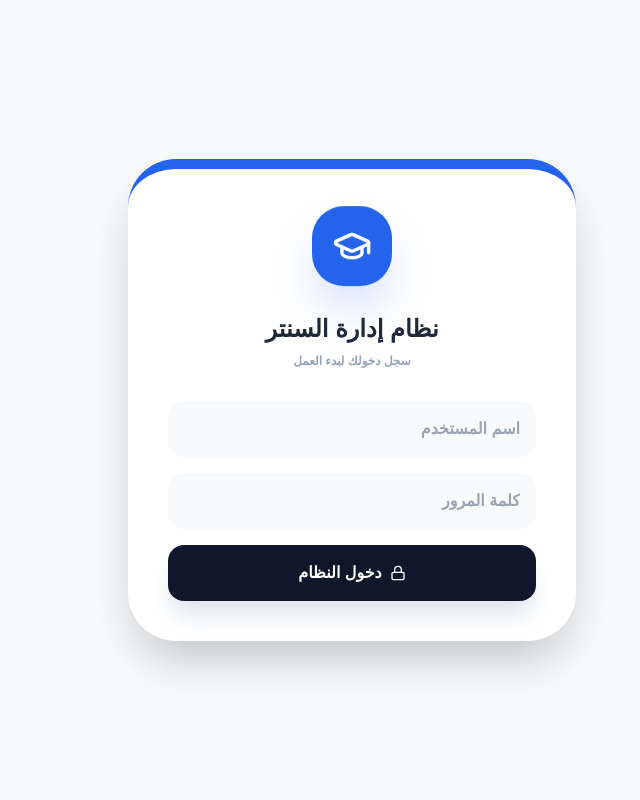
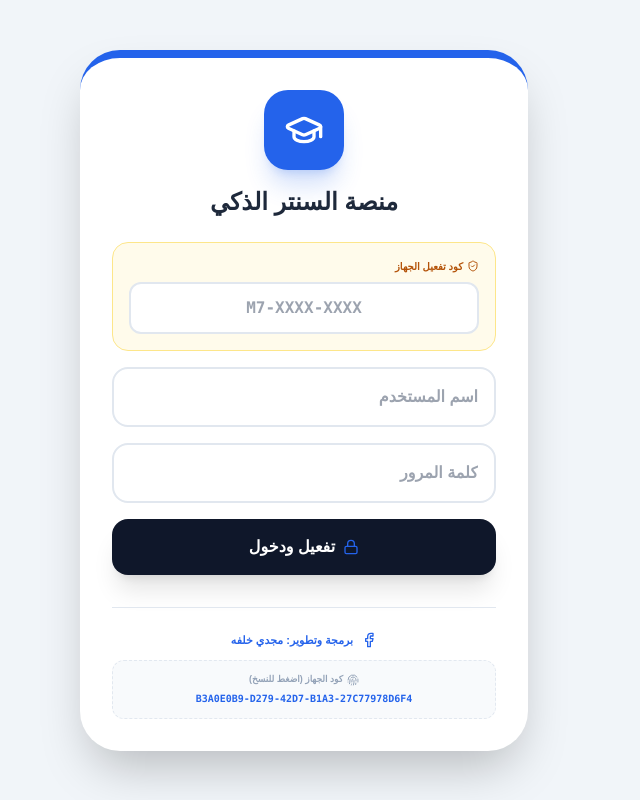
Before and after one commit to magdykhelfa/centr2, a React (Vite) app: page / in a window 1280 px wide. Shown: the whole page, without its empty margins (383-1023 px from the left). Built offline with nearby package versions, Linux system fonts and the light colour scheme; the HTML template or start-up script is replaced by a standard one.

Commit message:
Add files via upload

```diff
--- a/src/App.tsx
+++ b/src/App.tsx
@@ -1,126 +1,180 @@
-import { useState, useEffect, Suspense, lazy } from 'react';
+import { useState, useEffect } from 'react';
 import { Toaster } from "@/components/ui/toaster";
 import { Toaster as Sonner } from "sonner";
 import { TooltipProvider } from "@/components/ui/tooltip";
 import { QueryClient, QueryClientProvider } from "@tanstack/react-query";
-import { HashRouter as Router, Routes, Route } from "react-router-dom";
+import { HashRouter as Router, Routes, Route, Navigate } from "react-router-dom";
 import { MainLayout } from "./components/layout/MainLayout";
-import { GraduationCap, Lock } from 'lucide-react';
+import { GraduationCap, Lock, Facebook, Fingerprint, ShieldCheck, Wifi, Save, X } from 'lucide-react';
 import { toast } from 'sonner';
 
-// --- Lazy Pages ---
-const Dashboard = lazy(() => import("./pages/Dashboard"));
-const Teachers = lazy(() => import("./pages/Teachers")); // ضفنا المدرسين هنا
-const Students = lazy(() => import("./pages/Students"));
-const Groups = lazy(() => import("./pages/Groups"));
-const Attendance = lazy(() => import("./pages/Attendance"));
-const Sessions = lazy(() => import("./pages/Sessions"));
-const Exams = lazy(() => import("./pages/Exams"));
-const Parents = lazy(() => import("./pages/Parents"));
-const Finance = lazy(() => import("./pages/Finance"));
-const Alerts = lazy(() => import("./pages/Alerts"));
-const Reports = lazy(() => import("./pages/Reports"));
-const Settings = lazy(() => import("./pages/Settings"));
-const NotFound = lazy(() => import("./pages/NotFound"));
-
+import Dashboard from "./pages/Dashboard";
+import Students from "./pages/Students";
+import Groups from "./pages/Groups";
+import Attendance from "./pages/Attendance";
+import Exams from "./pages/Exams";
+import Parents from "./pages/Parents";
+import Finance from "./pages/Finance";
+import Alerts from "./pages/Alerts";
+import Reports from "./pages/Reports";
+import Settings from "./pages/Settings";
+import Teachers from "./pages/Teachers"; // استيراد صفحة المدرسين التي أنشأناها
+import NotFound from "./pages/NotFound";
+import Archive from "./pages/Archive"; // أضف هذا السطر هنا
+import BooksPage from "./pages/BooksPage";
 const queryClient = new QueryClient();
 
 const App = () => {
   const [user, setUser] = useState<any>(null);
   const [loading, setLoading] = useState(true);
-  const [form, setForm] = useState({ n: '', p: '' });
+  const [form, setForm] = useState({ n: '', p: '', act: '' });
+  const [deviceId, setDeviceId] = useState('');
+  const [isActivated, setIsActivated] = useState(false);
+  const [showIpPanel, setShowIpPanel] = useState(false);
+  const [manualIp, setManualIp] = useState(localStorage.getItem('server_ip') || '');
+
+  // المعادلة الرياضية الخاصة بك (M7)
+  const generateMathKey = (id: string) => {
+    if (!id) return "";
+    const clean = id.replace(/[^A-Z0-9]/gi, '');
+    const mathPart = (clean.length * 9000) + 555;
+    const reversed = clean.split('').reverse().join('').toUpperCase();
+    return `M7-${mathPart}-${reversed.slice(0, 8)}`;
+  };
+
+  const generateUUID = () => {
+    let d = new Date().getTime();
+    return 'xxxxxxxx-xxxx-4xxx-yxxx-xxxxxxxxxxxx'.replace(/[xy]/g, (c) => {
+      let r = (d + Math.random() * 16) % 16 | 0;
+      d = Math.floor(d / 16);
+      return (c === 'x' ? r : (r & 0x3 | 0x8)).toString(16).toUpperCase();
+    });
+  };
 
   useEffect(() => {
+    // --- منطق جلب كود الماذربورد الحقيقي ---
+    let finalId = "";
+    try {
+      // التحقق إذا كان البرنامج يعمل داخل Electron
+      if (window && (window as any).require) {
+        const { ipcRenderer } = (window as any).require('electron');
+        const hardwareId = ipcRenderer.sendSync('get-hardware-id');
+        if (hardwareId) finalId = hardwareId;
+      }
+    } catch (e) {
+      console.log("Not in Electron environment");
+    }
+
+    // لو فشل جلب كود الماذربورد (مثلاً شغال في المتصفح)، نستخدم الـ UUID كاحتياطي
+    if (!finalId) {
+      finalId = localStorage.getItem('fixed_id') || generateUUID();
+      localStorage.setItem('fixed_id', finalId);
+    }
+
+    setDeviceId(finalId);
+
+    // التحقق من التفعيل بالـ ID الحقيقي
+    if (localStorage.getItem('license_key') === generateMathKey(finalId)) setIsActivated(true);
+
+    // جلب المستخدم الحالي
     const s = localStorage.getItem('current_edu_user');
     if (s) setUser(JSON.parse(s));
-    setLoading(false);
+
+    setTimeout(() => setLoading(false), 500);
   }, []);
 
   const handleLogin = (e: any) => {
     e.preventDefault();
+    if (!isActivated) {
+      const expected = generateMathKey(deviceId);
+      if (form.act.trim().toUpperCase() === expected.toUpperCase()) {
+        localStorage.setItem('license_key', expected);
+        setIsActivated(true);
+        toast.success('تم التفعيل بنجاح');
+      } else {
+        toast.error('كود التفعيل غير صحيح، تأكد من الكود أو تواصل مع الدعم', {
+          style: { background: '#ef4444', color: '#fff' }
+        });
+        return;
+      }
+    }
+
     const all = JSON.parse(localStorage.getItem('edu_users') || '[]');
-
     if (all.length === 0 && form.n === "admin" && form.p === "admin") {
         const admin = { name: "المدير العام", user: "admin", password: "admin", role: "admin" };
         localStorage.setItem('edu_users', JSON.stringify([admin]));
+        setUser(admin);
         localStorage.setItem('current_edu_user', JSON.stringify(admin));
-      setUser(admin);
-      toast.success('تم تسجيل الدخول بنجاح');
         return;
     }
 
-    const foundUser = all.find((u: any) => u.user === form.n && u.password === form.p);
-    if (foundUser) {
-      setUser(foundUser);
-      localStorage.setItem('current_edu_user', JSON.stringify(foundUser));
-      toast.success(`أهلاً بك يا ${foundUser.name}`);
+    const f = all.find((u: any) => u.user === form.n && u.password === form.p);
+    if (f) {
+        setUser(f);
+        localStorage.setItem('current_edu_user', JSON.stringify(f));
+        toast.success(`أهلاً بك يا ${f.name}`);
     } else {
         toast.error('بيانات الدخول خاطئة');
     }
   };
 
-  if (loading) return null;
+  const handleCopyId = () => {
+    navigator.clipboard.writeText(deviceId);
+    toast('تم نسخ الكود بنجاح', { icon: '📋', style: { borderRadius: '10px', background: '#333', color: '#fff' } });
+  };
+
+  if (loading) return ( <div className="min-h-screen bg-white flex items-center justify-center font-black" dir="rtl"> <div className="text-center space-y-4"> <div className="w-20 h-20 bg-primary rounded-3xl flex items-center justify-center mx-auto shadow-2xl animate-bounce"><GraduationCap className="text-white w-10 h-10" /></div> <div className="text-slate-400">جاري تحميل المنصة...</div> </div> </div> );
 
   if (!user) return (
-    <div className="min-h-screen bg-slate-50 flex items-center justify-center p-4 font-bold animate-in fade-in duration-500" dir="rtl">
-      <div className="bg-white w-full max-w-md rounded-[3rem] p-10 shadow-2xl border-t-[10px] border-primary text-center">
-        <div className="w-20 h-20 bg-primary rounded-[2rem] flex items-center justify-center mx-auto mb-6 shadow-2xl shadow-primary/30 animate-bounce">
+    <div className="min-h-screen bg-slate-100 flex items-center justify-center p-4 font-bold" dir="rtl">
+      <div className="bg-white w-full max-w-md rounded-[2.5rem] p-8 shadow-2xl border-t-8 border-primary text-center relative overflow-hidden">
+        {showIpPanel && (
+          <div className="absolute inset-0 bg-white/98 z-50 flex flex-col items-center justify-center p-6 animate-in slide-in-from-top duration-300">
+             <button onClick={() => setShowIpPanel(false)} className="absolute top-4 left-4 text-slate-400 hover:text-red-500 border-none bg-transparent cursor-pointer"><X /></button>
+             <Wifi className="w-12 h-12 text-primary mb-2 animate-pulse" />
+             <h2 className="font-black text-slate-800 mb-1">إعدادات الربط بالشبكة</h2>
+             <p className="text-[10px] text-slate-400 mb-4 font-bold">للمساعدين: ادخل IP الجهاز الرئيسي</p>
+             <input value={manualIp} onChange={(e) => setManualIp(e.target.value)} className="w-full p-3 border-2 rounded-xl text-center font-bold mb-4 outline-none focus:border-primary" placeholder="192.168.1.X" />
+             <button onClick={() => { if (manualIp.trim()) { localStorage.setItem('server_ip', manualIp.trim()); } else { localStorage.removeItem('server_ip'); } window.location.reload(); }} className="w-full bg-primary text-white py-3 rounded-xl font-bold flex items-center justify-center gap-2 border-none cursor-pointer"><Save className="w-4 h-4" /> حفظ والربط</button>
+          </div>
+        )}
+        <div onClick={() => setShowIpPanel(true)} className="w-20 h-20 bg-primary rounded-3xl flex items-center justify-center mx-auto mb-4 shadow-xl shadow-primary/20 cursor-pointer hover:rotate-6 transition-transform">
           <GraduationCap className="text-white w-10 h-10" />
         </div>
-        <h1 className="text-2xl text-slate-800 mb-2 font-black">نظام إدارة السنتر</h1>
-        <p className="text-slate-400 text-xs mb-8 font-black">سجل دخولك لبدء العمل</p>
-        <form onSubmit={handleLogin} className="space-y-4">
-          <input
-            required
-            className="w-full p-4 bg-slate-50 border-none rounded-2xl text-right outline-none focus:ring-2 ring-primary/20 transition-all font-bold"
-            placeholder="اسم المستخدم"
-            onChange={(e) => setForm({...form, n: e.target.value})}
-          />
-          <input
-            type="password"
-            required
-            className="w-full p-4 bg-slate-50 border-none rounded-2xl text-right outline-none focus:ring-2 ring-primary/20 transition-all font-bold"
-            placeholder="كلمة المرور"
-            onChange={(e) => setForm({...form, p: e.target.value})}
-          />
-          <button className="w-full bg-slate-900 text-white py-4 rounded-2xl font-black flex border-none cursor-pointer items-center justify-center gap-2 hover:bg-primary transition-all shadow-xl shadow-slate-200 mt-2">
-            <Lock className="w-4 h-4" /> دخول النظام
-          </button>
+        <h1 className="text-2xl text-slate-800 mb-6 font-black">منصة السنتر الذكي</h1>
+        <form onSubmit={handleLogin} className="space-y-4 text-right">
+          {!isActivated && ( <div className="p-4 bg-amber-50 rounded-2xl border border-amber-200"> <label className="text-[10px] text-amber-700 flex items-center gap-1 mb-2 font-black"><ShieldCheck className="w-3 h-3" /> كود تفعيل الجهاز</label> <input required className="w-full p-3 border-2 rounded-xl text-center font-mono outline-none focus:border-amber-500" placeholder="M7-XXXX-XXXX" onChange={(e) => setForm({...form, act: e.target.value})} /> </div> )}
+          <input required className="w-full p-4 border-2 rounded-2xl text-right outline-none focus:border-primary transition-all" placeholder="اسم المستخدم" onChange={(e) => setForm({...form, n: e.target.value})} />
+          <input type="password" required className="w-full p-4 border-2 rounded-2xl text-right outline-none focus:border-primary transition-all" placeholder="كلمة المرور" onChange={(e) => setForm({...form, p: e.target.value})} />
+          <button className="w-full bg-slate-900 text-white py-4 rounded-2xl font-black flex border-none cursor-pointer items-center justify-center gap-2 hover:bg-primary transition-all shadow-xl"><Lock className="w-4 h-4 text-primary" /> {isActivated ? 'دخول النظام' : 'تفعيل ودخول'}</button>
         </form>
+        <div className="mt-8 pt-6 border-t space-y-3">
+          <a href="https://www.facebook.com/magdy.khallafa" target="_blank" rel="noreferrer" className="flex items-center justify-center gap-2 text-[11px] text-blue-600 font-black no-underline"><Facebook className="w-4 h-4" /> برمجة وتطوير: مجدي خلفه</a>
+          <div className="flex flex-col items-center gap-1 p-3 bg-slate-50 rounded-xl border border-dashed border-slate-200 cursor-pointer hover:bg-slate-100 active:scale-95 transition-all" onClick={handleCopyId}>
+            <span className="text-[9px] text-slate-400 font-black flex items-center gap-1"><Fingerprint className="w-3 h-3" /> كود الجهاز (اضغط للنسخ)</span>
+            <code className="text-primary font-mono text-[10px]">{deviceId || 'جاري الجلب...'}</code>
+          </div>
+        </div>
       </div>
     </div>
   );
 
   return (
     <QueryClientProvider client={queryClient}>
-      <TooltipProvider>
-        <Toaster />
-        <Sonner position="top-right" />
+      <TooltipProvider> <Toaster /> <Sonner position="top-right" />
         <Router>
-          <MainLayout
-            user={user}
-            onLogout={() => {
-              localStorage.removeItem('current_edu_user');
-              setUser(null);
-            }}
-          >
-            <Suspense fallback={<div className="h-screen flex items-center justify-center font-black text-slate-400">جاري التحميل...</div>}>
+          <MainLayout user={user} onLogout={() => { localStorage.removeItem('current_edu_user'); setUser(null); }}>
             <Routes>
-                <Route path="/" element={<Dashboard />} />
-                <Route path="/teachers" element={<Teachers />} /> {/* ضفنا الراوت هنا */}
-                <Route path="/students" element={<Students />} />
-                <Route path="/groups" element={<Groups />} />
-                <Route path="/attendance" element={<Attendance />} />
-                <Route path="/sessions" element={<Sessions />} />
+              <Route path="/" element={<Dashboard />} /> <Route path="/students" element={<Students />} />
+              <Route path="/groups" element={<Groups />} /> <Route path="/attendance" element={<Attendance />} />
+              <Route path="/teachers" element={<Teachers />} /> {/* المسار الجديد */}
+              <Route path="/parents" element={<Parents />} /> <Route path="/finance" element={<Finance />} />
+              <Route path="/alerts" element={<Alerts />} /> <Route path="/reports" element={<Reports />} />
               <Route path="/exams" element={<Exams />} />
-                <Route path="/parents" element={<Parents />} />
-                <Route path="/finance" element={<Finance />} />
-                <Route path="/alerts" element={<Alerts />} />
-                <Route path="/reports" element={<Reports />} />
-                <Route path="/settings" element={<Settings />} />
-                <Route path="*" element={<NotFound />} />
+              <Route path="/books" element={<BooksPage />} /> {/* ده السطر اللي بيظهره */}
+              <Route path="/archive" element={<Archive />} />
+              <Route path="/settings" element={<Settings />} /> <Route path="*" element={<NotFound />} />
             </Routes>
-            </Suspense>
           </MainLayout>
         </Router>
       </TooltipProvider>
```
Lines whose indentation alone changed are shown as unchanged.
